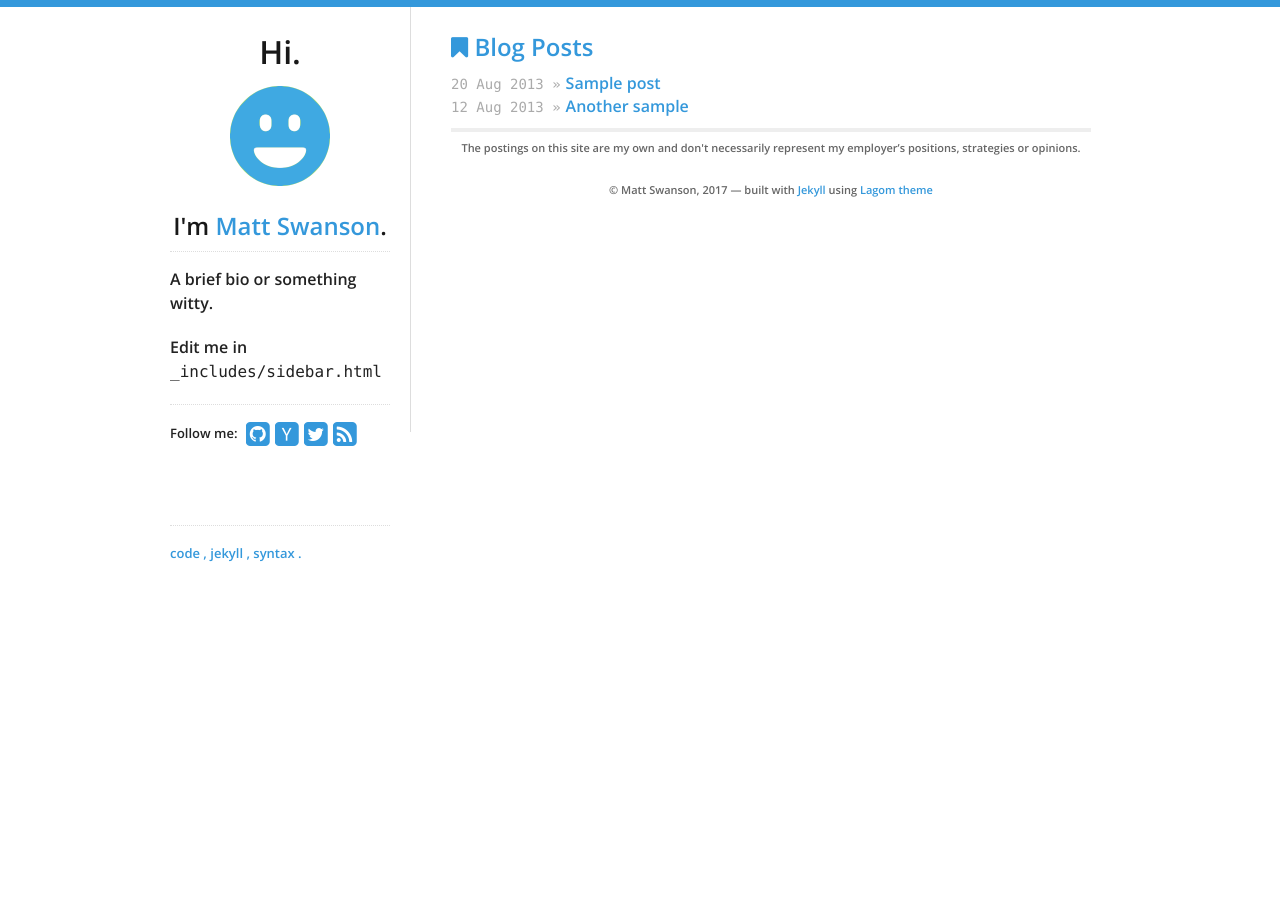
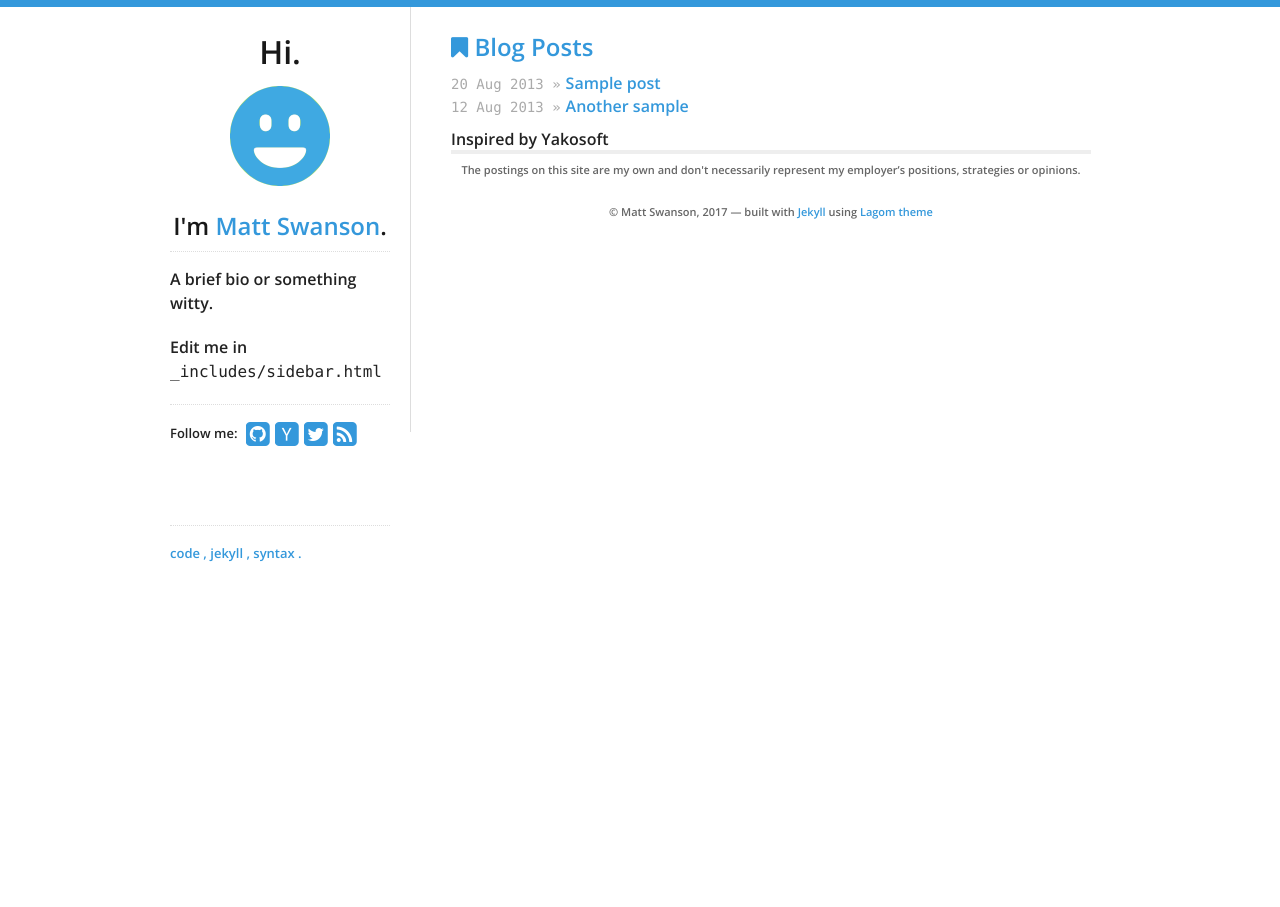
Before and after one commit to mubeyd/mubeyd.github.io, a Jekyll site: the page built from index.html, in a window 1280 px wide. Built offline with Jekyll 4.4.1, drawn with Linux system fonts in a browser that asks for light colours; nearby versions of some CDN libraries.

Commit message:
Yakosoft.

```diff
--- a/index.html
+++ b/index.html
@@ -11,3 +11,10 @@ title: Blog Posts
     {% endfor %}
   </ul>
 </div>
+
+
+<div class="KRAL">
+
+  Inspired by Yakosoft
+
+</div>
```
